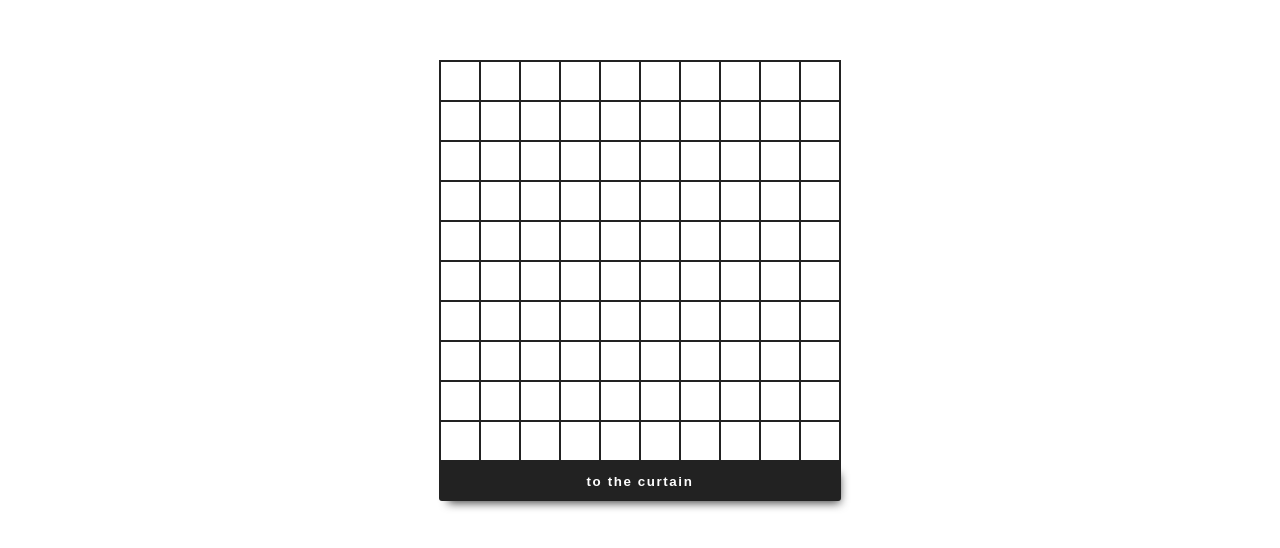
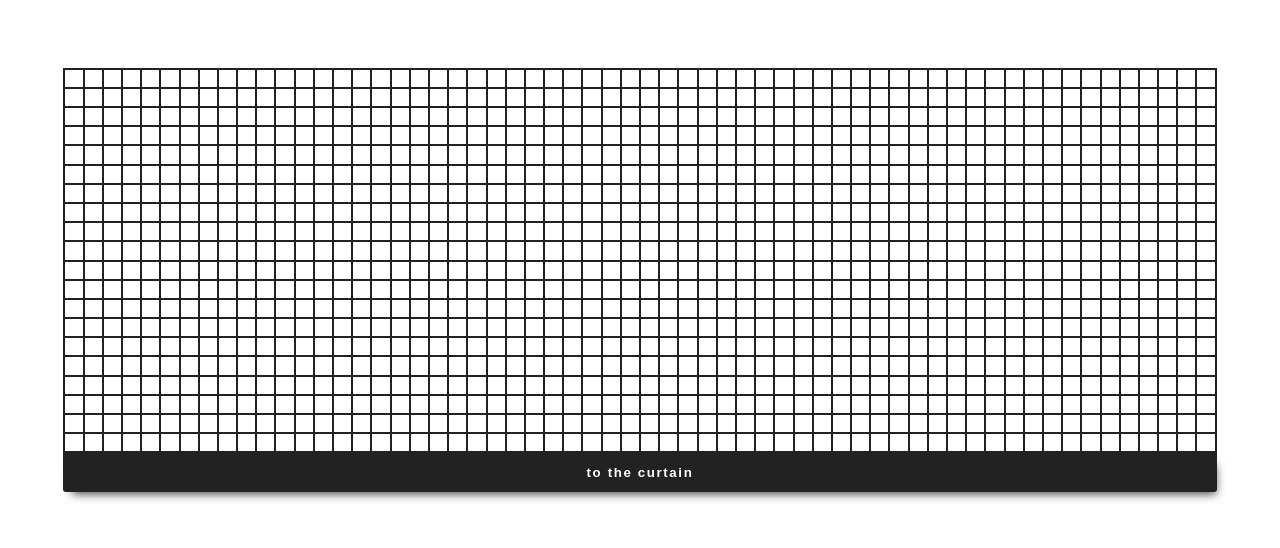
Before and after one commit to ManickYoj/WaterCurtain-2, a website: page index.html in a window 1280 px wide. Shown: the part 128-676 px from the top of the page. Drawn offline with Linux system fonts and the light colour scheme.

Commit message:
Add css feature: pixel grid scales with viewport width (height not considered atm)

```diff
--- a/config.js
+++ b/config.js
@@ -1,7 +1,7 @@
 module.exports = {
     ROW_DURATION: 100,
     PIN_LIST: genPinList("P8", 9, 10),
-    TEST_MODE: false
+    TEST_MODE: true
 };
 
 function genPinList (header, start, number) {
--- a/main.css
+++ b/main.css
@@ -27,12 +27,14 @@ button {
 
 /* -- ELEMENT STYLING -- */
 #content {}
-#pattern-control { border: 1px solid #222; }
+#pattern-control {
+    border: 1px solid #222;}
 
-.pattern-row {}
+.pattern-row {
+}
 .pattern-box {
-    height: 40px;
-    width: 40px;
+    height: 1.5vw;
+    width: 1.5vw;
     display: inline-block;
     border: 1px solid #222;
     box-sizing: border-box;
--- a/main.js
+++ b/main.js
@@ -1,6 +1,6 @@
 //CONFIG
-ROWS = 10;
-COLS = 10;
+ROWS = 20;
+COLS = 60;
 pattern = [];
 
 function reload() {
```
